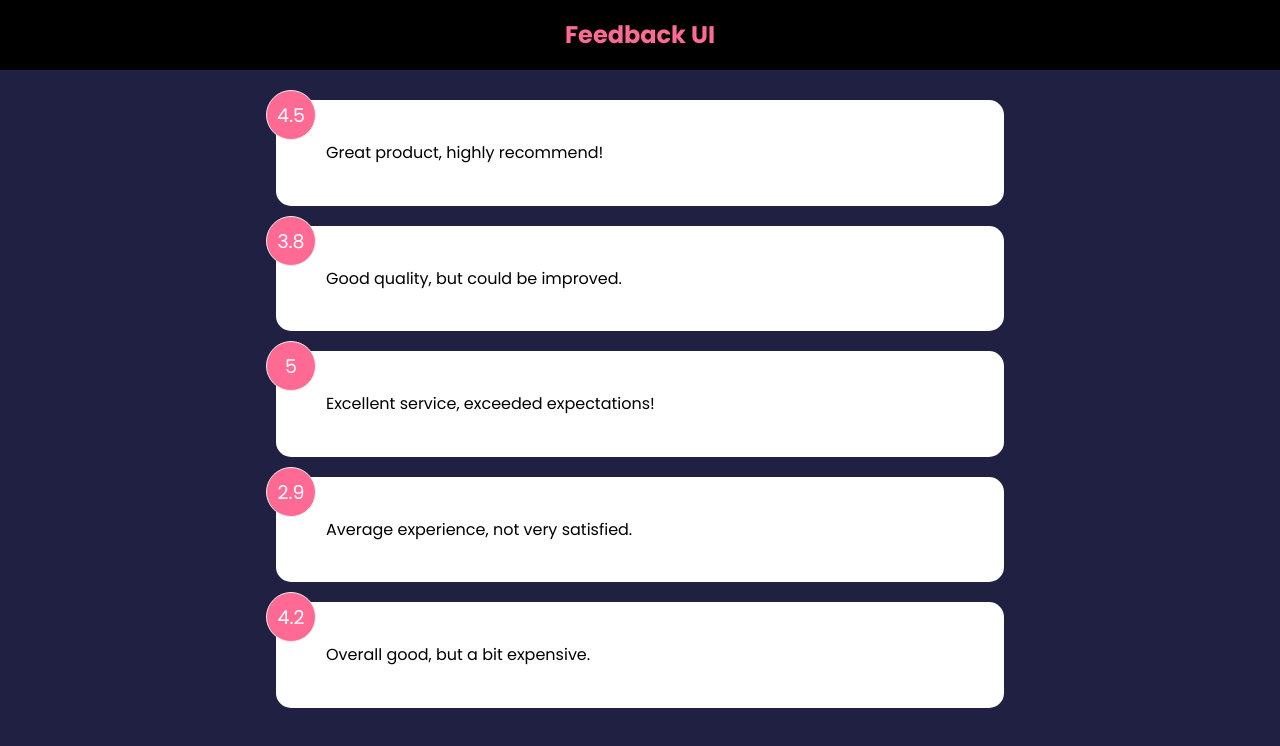
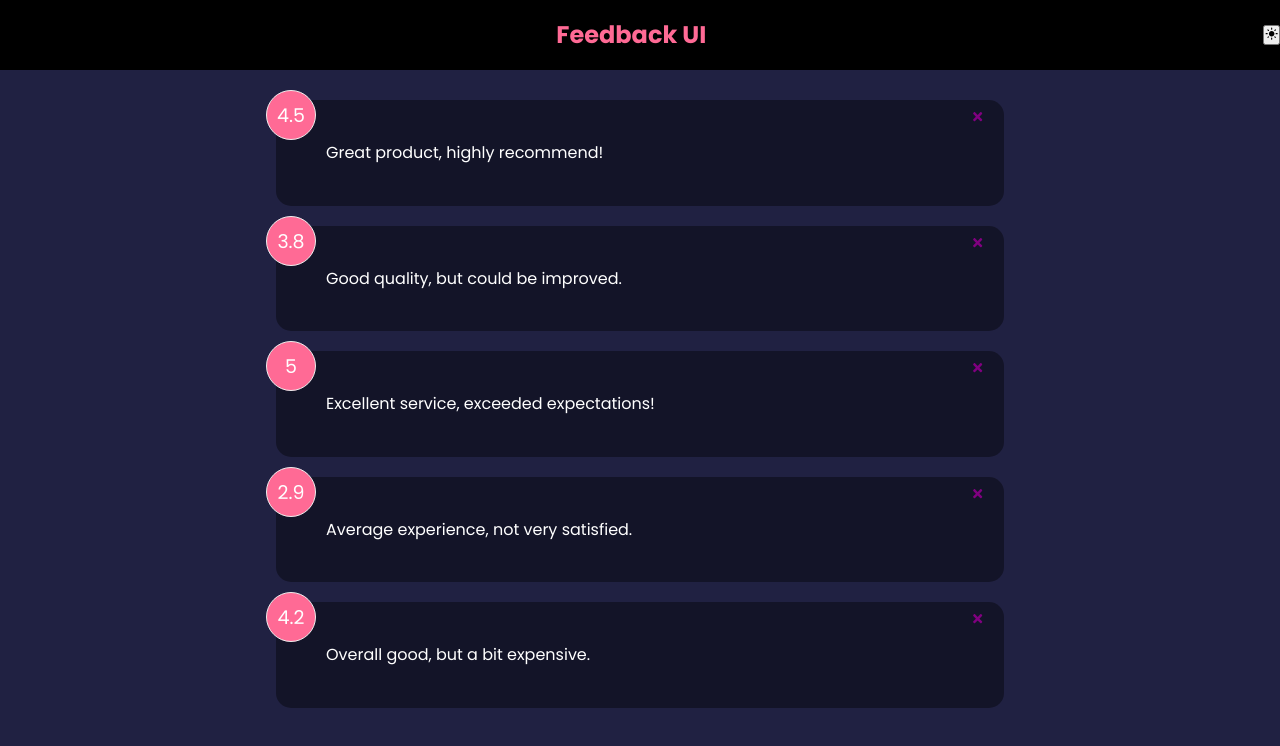
Before and after one commit to midorikawaguti/feedback-app, a React (Create React App) app: page / in a window 1280 px wide. Shown: the top 746 px of the page. Built offline with nearby package versions, Linux system fonts and the light colour scheme.

Commit message:
Delete Feedback

```diff
--- a/package.json
+++ b/package.json
@@ -8,6 +8,7 @@
     "@testing-library/user-event": "^13.5.0",
     "react": "^18.3.1",
     "react-dom": "^18.3.1",
+    "react-icons": "^5.2.1",
     "react-scripts": "5.0.1",
     "web-vitals": "^2.1.4"
   },
--- a/src/App.js
+++ b/src/App.js
@@ -7,13 +7,20 @@
 
 const [feedback, setFeedback] = useState(FeedbackData)
 
+const deleteFeedback = (id) => {
+    if(window.confirm('Are you sure you want to delete?')){
+        setFeedback(feedback.filter((item)=> item.id !== id))
+    }
+
+}
     return (
         <>
             <Header/>
             <div className="container">
-            <FeedbackList feedback={feedback}/>
+            <FeedbackList feedback={feedback}
+            handleDelete={deleteFeedback}/>
             </div>
         </>
-        )
+    )
 }
 export default App
--- a/src/components/FeedbackItem.jsx
+++ b/src/components/FeedbackItem.jsx
@@ -1,11 +1,15 @@
+import {FaTimes} from 'react-icons/fa'
 import Card from './shared/Card'
 import PropTypes from 'prop-types'
 
-function FeedbackItem({item}) {
+function FeedbackItem({item, handleDelete}) {
 
   return (
     <Card>
       <div className='num-display'>{item.rating}</div>
+      <button onClick={()=>handleDelete(item.id)} className='close'>
+        <FaTimes color='purple'/>
+      </button>
       <div className='text-display'>{item.text}</div>
     </Card>
   )
--- a/src/components/FeedbackList.jsx
+++ b/src/components/FeedbackList.jsx
@@ -2,7 +2,7 @@
 import PropTypes from 'prop-types'
 import FeedbackItem from './FeedbackItem'
 
-function FeedbackList({ feedback }) {
+function FeedbackList({ feedback, handleDelete }) {
 if(!feedback || feedback.length === 0){
     return <p>No feedback yet.</p>
 }
@@ -10,7 +10,7 @@
   return (
     <div className='feedback-list'>
       {feedback.map((item) => (
-        <FeedbackItem key={item.id} item={item}/>
+        <FeedbackItem key={item.id} item={item} handleDelete={handleDelete}/>
       ))}
     </div>
   )
--- a/src/components/Header.jsx
+++ b/src/components/Header.jsx
@@ -1,8 +1,9 @@
 import React from 'react'
 import PropTypes from 'prop-types'
+import { MdLightMode } from "react-icons/md";
 
 
-function Header({text, bgColor, textColor}) {
+function Header({text= 'Feedback UI', bgColor= 'rgba(0,0,0)', textColor = '#ff6a95'}) {
   const headerStyles = {
      backgroundColor: bgColor,
      color:textColor
@@ -14,15 +15,15 @@
         <div className='container'>
             <h2>{text}</h2>
         </div>
+        <button onClick={() => console.log("light up")}>
+          <MdLightMode />
+        </button>
+
     </header>
   )
 }
 
-Header.defaultProps = {
-    text: 'Feedback UI',
-    bgColor: 'rgba(0,0,0)',
-    textColor:'#ff6a95'
-}
+
 
 Header.propTypes = {
     text: PropTypes.string,
--- a/src/components/shared/Card.jsx
+++ b/src/components/shared/Card.jsx
@@ -1,6 +1,6 @@
 import PropTypes from 'prop-types'
 
-function Card({ children, reverse }) {
+function Card({ children, reverse = 'false'}) {
 //   return (
 //     <div className={`card ${reverse && 'reverse'}`}>
 //       { children }
@@ -19,10 +19,6 @@
     )}
 
 
-Card.defaultProps = {
-    reverse: false,
-}
-
 Card.propTypes = {
     children: PropTypes.node.isRequired,
     reverse: PropTypes.bool,
```
Also changed, not shown: 1 other file (tests, documents, lock files or other folders).
